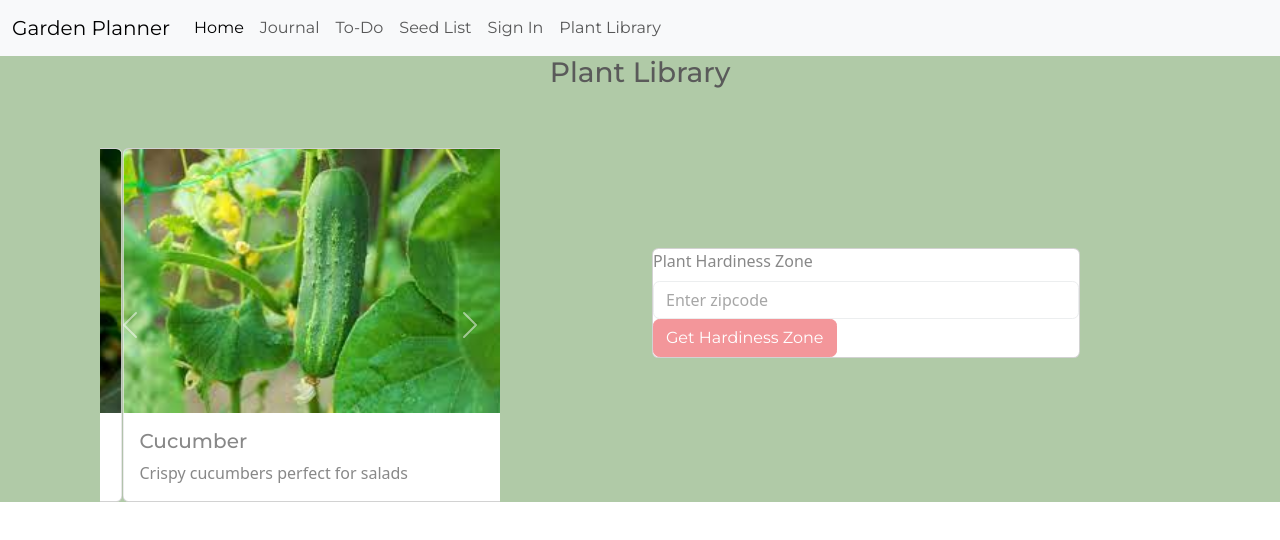
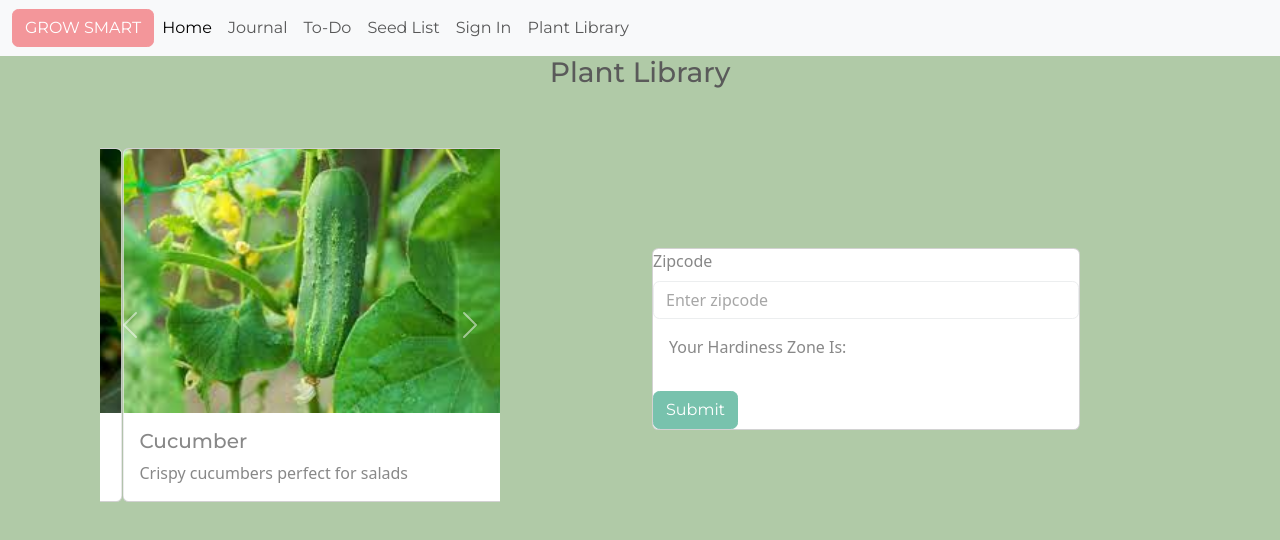
Before and after one commit to ptieman/garden-app-fe, a React (Create React App) app: page /plant-library in a window 1280 px wide. Shown: the top 540 px of the page. Built offline with nearby package versions, Linux system fonts and the light colour scheme.

Commit message:
fixed journal entry and connections to backend

```diff
--- a/src/components/HomePage.js
+++ b/src/components/HomePage.js
@@ -1,6 +1,6 @@
 import React, {useEffect, useState} from "react";
-import JournalEntry from "./JournalEntry";
-import ToDoList from "./ToDoList";
+// import JournalEntry from "./JournalEntry";
+// import ToDoList from "./ToDoList";
 import Container from 'react-bootstrap/Container';
 import Row from 'react-bootstrap/Row';
 import Col from 'react-bootstrap/Col';
@@ -59,7 +59,7 @@ const HomePage = () => {
                 </Col>
                 <Col>
                     <Card className="card border-info mb-3" style={{ width: '30em', height: '18rem', marginLeft: '50px' }}>
-                        <Card.Body><ToDoList/></Card.Body>
+                        <Card.Body></Card.Body>
                     </Card>
                 </Col>
             </Row>
--- a/src/components/NavBar.js
+++ b/src/components/NavBar.js
@@ -5,7 +5,7 @@ function Navigation() {
     return (
         <nav className="navbar navbar-expand-lg navbar-light bg-light">
         <div class="container-fluid">
-          <a class="navbar-brand" href="/">Garden Planner</a>
+          <a class="btn btn-secondary" href="/">GROW SMART</a>
           <button class="navbar-toggler" type="button" data-bs-toggle="collapse" data-bs-target="#navbarColor03" aria-controls="navbarColor03" aria-expanded="false" aria-label="Toggle navigation">
             <span class="navbar-toggler-icon"></span>
           </button>
--- a/src/components/PlantLibrary.js
+++ b/src/components/PlantLibrary.js
@@ -3,11 +3,31 @@ import Card from 'react-bootstrap/Card'
 import Form from 'react-bootstrap/Form'
 import Row from 'react-bootstrap/Row'
 import Col from 'react-bootstrap/Col'
+import Button from 'react-bootstrap/Button'
 import { Carousel } from 'react-bootstrap';
+import { useState } from "react";
 
 
 function PlantLibrary() {
+  const [zipcode, setZipcode] = useState("");
+  const [zone, setZone] = useState('');
 
+
+
+  const handleSubmit = async (e) => {
+    e.preventDefault();
+    const url = `https://plant-hardiness-zone.p.rapidapi.com/zipcodes/${zipcode}`;
+    const options = {
+      method: 'GET',
+      headers: {
+        'X-RapidAPI-Key': '820a4714a4msh2612354a797625fp17e673jsn1c6fc95976c8',
+        'X-RapidAPI-Host': 'plant-hardiness-zone.p.rapidapi.com'
+      }
+    };
+    const response = await fetch(url, options);
+    const data = await response.json();
+    setZone(data.hardiness_zone);
+  };
     // state = {
     //     zipcode: "",
     //     plantzone: {}
@@ -28,7 +48,7 @@ function PlantLibrary() {
     return (
         <div>
         <Row>
-            <h3 style={{textAlign: 'center'}}>Plant Library</h3>
+        <h3 style={{textAlign: 'center'}}> Plant Library</h3>
         </Row>
         <Row>
             <Col>
@@ -64,17 +84,19 @@ function PlantLibrary() {
       </Col>
       <Col>
       <Card style={{ marginRight: '200px', marginTop: '150px'}}>
-            {/* add onsSubmit to handleSubmit */}
-            <Form>
-                <Form.Label>Plant Hardiness Zone</Form.Label>
-                <Form.Control
-                    type="text"
-                    placeholder="Enter zipcode"
-                    // add onChange to handleChange
-                    >
-                </Form.Control>
-                <button type="submit" class="btn btn-secondary">Get Hardiness Zone</button>
-                </Form>
+      <Form onSubmit={handleSubmit}>
+      <Form.Group controlId="formZipcode">
+        <Form.Label>Zipcode</Form.Label>
+        <Form.Control type="text" placeholder="Enter zipcode" onChange={e => setZipcode(e.target.value)} />
+      </Form.Group>
+
+      <Card.Body>
+        <p>Your Hardiness Zone Is: {zone}</p>
+      </Card.Body>
+      <Button variant="primary" type="submit">
+        Submit
+      </Button>
+    </Form>
                 </Card>
       </Col>
       </Row>
--- a/src/components/SeedList.js
+++ b/src/components/SeedList.js
@@ -78,8 +78,11 @@ const SeedList = () => {
     };
 
     return (
-        <div>
+        <Container>
           <h2>Seed List</h2>
+          <Row>
+            <Col>
+            <Card class="card border-info mb-3" style={{width: '300px'}}>
           <form onSubmit={handleAddSeed}>
             <div>
               <label htmlFor="seedName">Seed Name:</label>
@@ -141,31 +144,34 @@ const SeedList = () => {
                 </select>
 
             </div>
-            <button type="submit">Add Seed</button>
+            <button class="btn btn-secondary" type="submit">Add Seed</button>
           </form>
-          <table>
+          </Card>
+          </Col>
+          <Col>
+          <Card class="card border-info mb-3">
+          <table style= {{width: '750px', textAlign: 'center'}}>
             <thead>
               <tr>
-                <th>Seed Name</th>
-                <th>Seed Description</th>
-                <th>Days till Harvest</th>
-                <th>Plant Spacing</th>
-                <th>Sun Requirements</th>
-                <th>Sow Method</th>
-                <th>Actions</th>
+                <th scope="col">Name</th>
+                <th scope="col">Description</th>
+                <th scope="col">Days Until Harvest</th>
+                <th scope="col">Spacing</th>
+                <th scope="col">Sun Requirements</th>
+                <th scope="col">Sow Method</th>
               </tr>
             </thead>
-            <tbody>
+            <tbody style={{textAlign: 'center'}}>
               {seeds.map((seed) => (
                 <tr key={seed.id}>
-                  <td>{seed.seed_name}</td>
+                  <td >{seed.seed_name}</td>
                   <td>{seed.seed_description}</td>
                   <td>{seed.days_till_harvest}</td>
                   <td>{seed.plant_spacing}</td>
                   <td>{seed.sun_requirements}</td>
                   <td>{seed.sow_method}</td>
                   <td>
-                    <button onClick={() => handleDeleteSeed(seed.id)}>
+                    <button class="btn btn-outline-secondary" onClick={() => handleDeleteSeed(seed.id)}>
                       Delete
                     </button>
                   </td>
@@ -173,7 +179,10 @@ const SeedList = () => {
               ))}
                   </tbody>
                   </table>
-                  </div>
+                  </Card>
+                  </Col>
+                  </Row>
+                  </Container>
 
             )
               };
--- a/src/components/ToDoList.js
+++ b/src/components/ToDoList.js
@@ -2,6 +2,8 @@ import React, { useState, useEffect } from 'react';
 import axios from 'axios';
 import Card from 'react-bootstrap/Card'
 import Container from 'react-bootstrap/Container'
+import Col from 'react-bootstrap/Col'
+import Row from 'react-bootstrap/Row'
 // import List from 'react-bootstrap/List'
 
 
@@ -40,25 +42,42 @@ const ToDoList = () => {
   };
 
   return (
-    <div>
-      <h1>To-Do List</h1>
+    <Container>
+      <Row>
+    <Col style={{marginLeft: '200px'}}>
+      <h3>To-Do List</h3>
       <form onSubmit={handleAddTask}>
         <input
           type="text"
           value={taskTitle}
           onChange={handleTaskTitleChange}
         />
-        <button type="submit">Add Task</button>
+        <button class="btn btn-secondary" type="submit">Add Task</button>
       </form>
-      <ul>
+      <Card class="card border-primary mb-3" style={{width: '300px'}}>
         {tasks.map((task) => (
           <li key={task.id}>
             {task.task_title}{" "}
-            <button onClick={() => handleDeleteTask(task.id)}>Delete</button>
+            <button class="btn btn-outline-secondary" onClick={() => handleDeleteTask(task.id)}>Delete</button>
           </li>
         ))}
-      </ul>
-    </div>
+      </Card>
+    </Col>
+    <Col>
+    <h3> Supplies List</h3>
+    <form >
+        <input
+          type="text"
+        />
+        <button class="btn btn-secondary" type="submit">Add Supply</button>
+      </form>
+      <Card class="card border-primary mb-3" style={{width: '300px'}}>
+        <Card.Header> Supplies List Here</Card.Header>
+        <Card.Body>Supplies go here</Card.Body>
+      </Card>
+    </Col>
+    </Row>
+    </Container>
   );
 };
 
--- a/src/components/sign-in.js
+++ b/src/components/sign-in.js
@@ -1,6 +1,8 @@
 
 import React from "react"
 
+
+// when button is pressed - go to homepage
 function SignIn() {
     return (
 
--- a/src/index.css
+++ b/src/index.css
@@ -15,9 +15,7 @@ code {
   font-family: source-code-pro, Menlo, Monaco, Consolas, 'Courier New',
     monospace;
 }
-.bg-custom {
-  background-color: #B0CAA7;
-}
+
 
 .react-calendar {
   width: 700px;
@@ -157,3 +155,7 @@ code {
 /* * {
   background-color: #B0CAA7;
 } */
+
+body, .container {
+  background-color: #B0CAA7 !important;
+}
```
Also changed, not shown: src/components/JournalEntry.js (+34 -37 lines).
